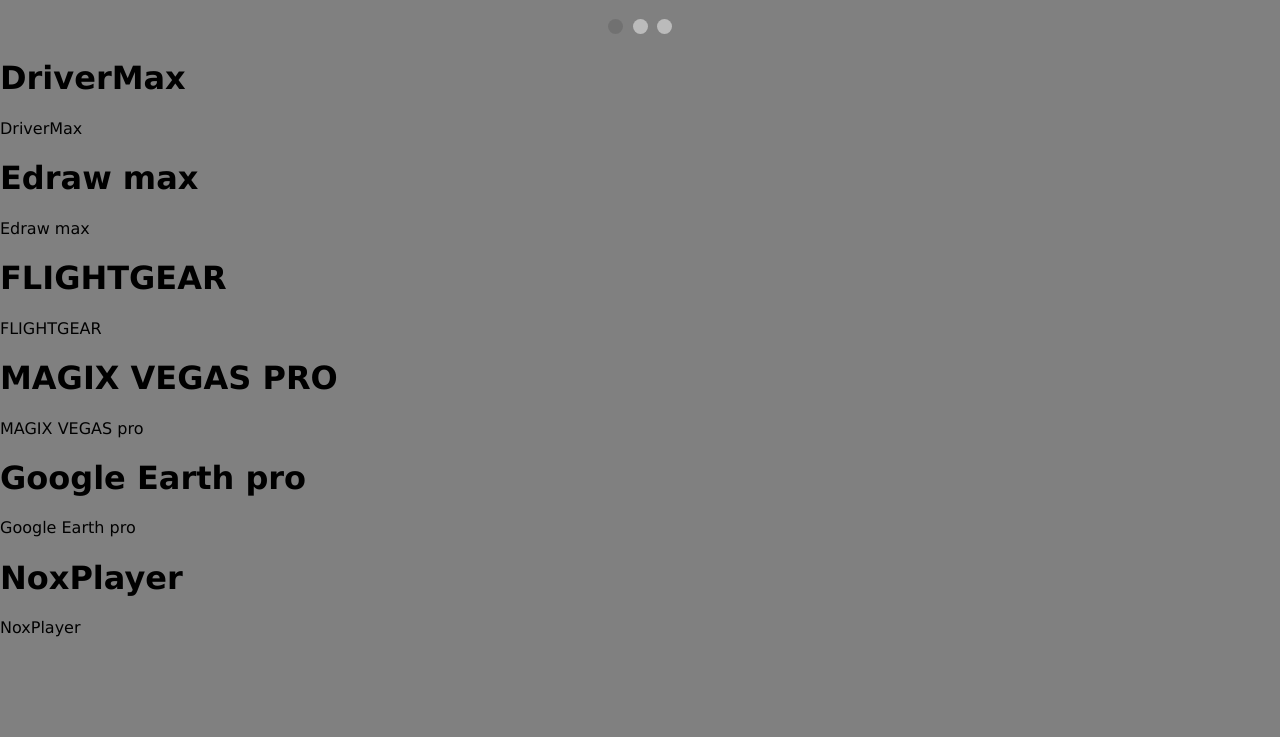
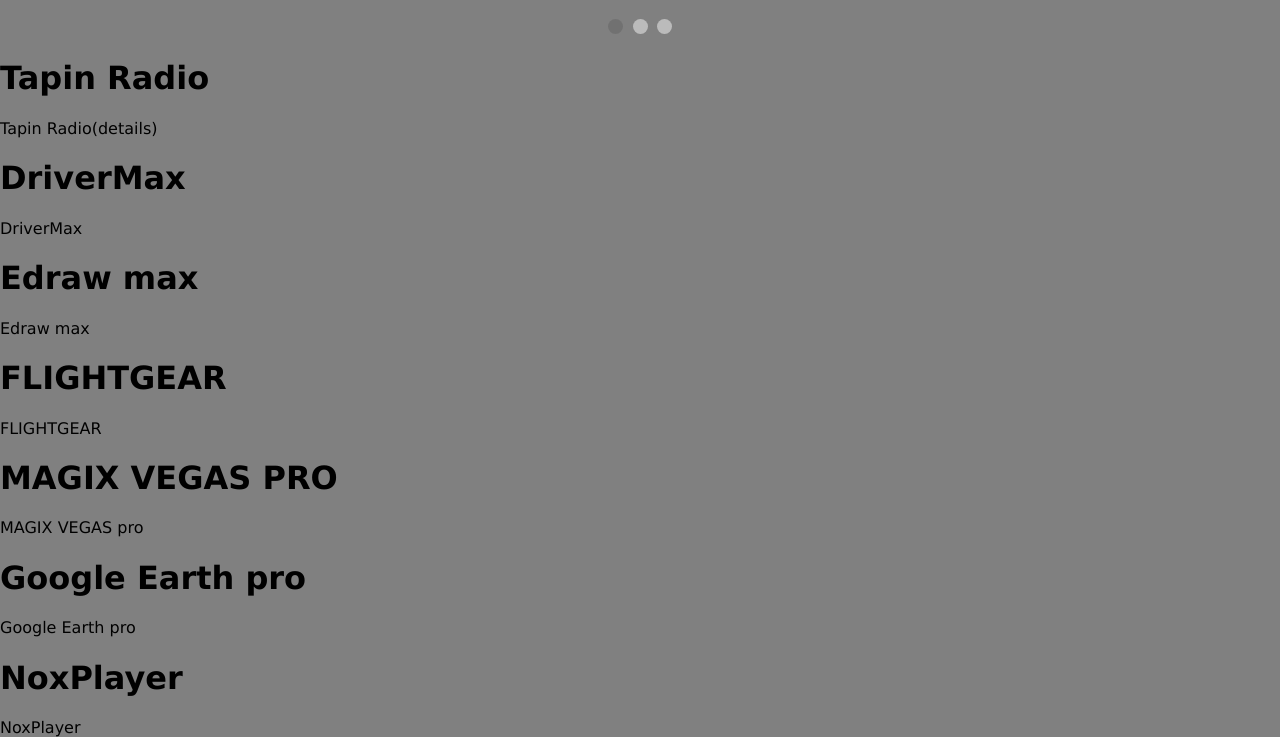
Before and after one commit to Technolab0/Technolab-homepage, a plain HTML site: page index.html in a window 1280 px wide. Shown: the part 1001-1738 px from the top of the page. Before the commit the page ends 1638 px from the top, so only its background shows below. Drawn offline with Linux system fonts and the light colour scheme.

Commit message:
Update index.html

```diff
--- a/index.html
+++ b/index.html
@@ -191,6 +191,8 @@
   text-decoration: underline;
 }
 </style>
+<h1>Tapin Radio</h1>
+<a href="Tapin Radio.html"> Tapin Radio(details)</a>
 <h1>DriverMax</h1>
 <a href="Driver Max.html"> DriverMax</a>
 <h1>Edraw max</h1>
```
